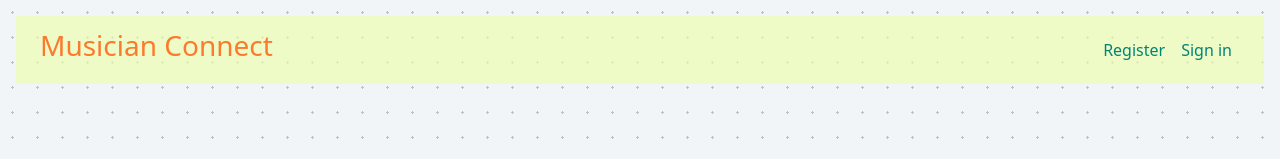
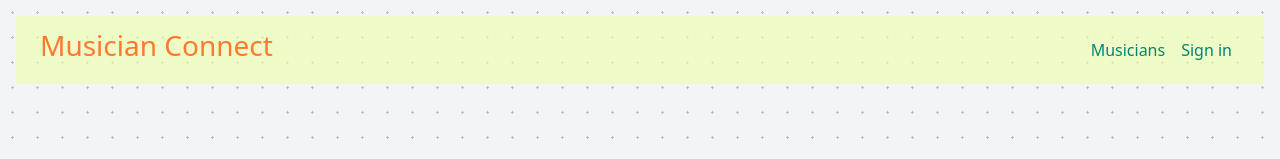
Before and after one commit to MikeRock51/Musician_Connect, a React (Create React App) app in the folder frontend/: page /sign-in in a window 1280 px wide. Shown: the top 159 px of the page. Built offline with nearby package versions, Linux system fonts and the light colour scheme.

Commit message:
Fix logged in status bug

```diff
--- a/frontend/src/components/App.js
+++ b/frontend/src/components/App.js
@@ -18,7 +18,7 @@ function App() {
   let [isValid, setIsValid] = useState(false);
   const [booking, setBooking] = useState({});
   const loggedInUser = JSON.parse(sessionStorage.getItem('loggedInUser'));
-  const loggedIn = loggedInUser && loggedInUser.loggedIn;
+  const [loggedIn, setLoggedIn] = useState(loggedInUser ? true : false);
   // console.log(loggedInUser);
   // let [loginData, setLoginData] = useState(null);
 
@@ -70,11 +70,13 @@ function App() {
         <div className='nav-container container-fluid'>
           <Navbar
             loggedIn={loggedIn}
+            setLoggedIn={setLoggedIn}
           />
         </div>
         <Routes>
           <Route path='/' element={<Home
             loggedIn={loggedIn}
+            setLoggedIn={setLoggedIn}
           />} />
           <Route path='/register/user-type'
             element={<Usertype onChange={retrieveInput} />}
@@ -85,6 +87,7 @@ function App() {
               isValid={isValid}
               onChange={retrieveInput}
               loggedIn={loggedIn}
+              setLoggedIn={setLoggedIn}
             />} />
           <Route path='/sign-in'
             element={<Signin
@@ -92,18 +95,19 @@ function App() {
               userData={userData}
               isValid={isValid}
               loggedIn={loggedIn}
-
+              setLoggedIn={setLoggedIn}
             />} />
           <Route path='/user/dashboard'
             element={<Dashboard
               userInfo={loggedInUser}
               loggedIn={loggedIn}
-
+              setLoggedIn={setLoggedIn}
             />} />
           <Route path='/users/musicians'
             element={<Musicians
               sendBookingInitials={retrieveBookingData}
               loggedIn={loggedIn}
+              setLoggedIn={setLoggedIn}
             />} />
 
           <Route path='/users/musicians/:id'
@@ -112,9 +116,11 @@ function App() {
           <Route path='/booking'
             element={<Booking
               bookingData={booking}
-              onChange={retrieveBookingData}              isValid={isValid}
+              onChange={retrieveBookingData}
+              isValid={isValid}
               loggedInUser={loggedInUser}
               loggedIn={loggedIn}
+              setLoggedIn={setLoggedIn}
             />} />
         </Routes>
         {/* <div className='nav-container '>
--- a/frontend/src/components/Navbar.jsx
+++ b/frontend/src/components/Navbar.jsx
@@ -27,8 +27,9 @@ function Navbar(props) {
                 <div className="collapse navbar-collapse" id="navbarTogglerDemo03">
                     <ul className="navbar-nav ms-auto me-0 mb-2 mb-lg-0">
                         <li className="nav-item">
-                            <a className="nav-link active hover" aria-current="page" href="/register/user-type">
-                                Register
+                            <a className="nav-link active hover" aria-current="page"
+                                href={props.loggedIn ? "/users/musicians" : "/sign-in"}>
+                                Musicians
                             </a>
                         </li>
                         <li className="nav-item">
@@ -37,6 +38,7 @@ function Navbar(props) {
                                 onClick={() => {
                                     if (props.loggedIn) {
                                         sessionStorage.clear()
+                                        props.setLoggedIn(false);
                                         navigate('/sign-in')
                                     }
                                 }}
--- a/frontend/src/components/pages/Dashboard.jsx
+++ b/frontend/src/components/pages/Dashboard.jsx
@@ -37,7 +37,7 @@ function Dashboard(props) {
                     })}
                 </table>
                 <a href="/users/musicians" className="link-underline link-underline-opacity-0 hover">
-                    {user.userType.toLowerCase() === 'client' && "Create new booking"}
+                    {user && user.userType.toLowerCase() === 'client' && "Create new booking"}
                 </a>
             </div>
         </div>
--- a/frontend/src/components/pages/Signin.jsx
+++ b/frontend/src/components/pages/Signin.jsx
@@ -51,6 +51,7 @@ function Signin(props) {
                     setUserInfo(data);
                     if (!isPending && !data.error) {
                         sessionStorage.setItem("loggedInUser", JSON.stringify(data));
+                        props.setLoggedIn(true);
                         navigate('/user/dashboard');
                     }
                     // userInfo = data;
```
